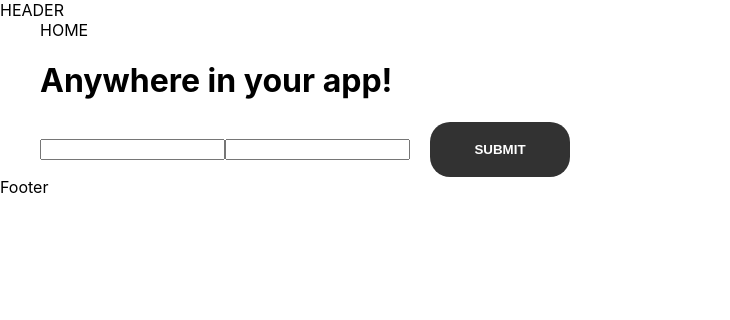
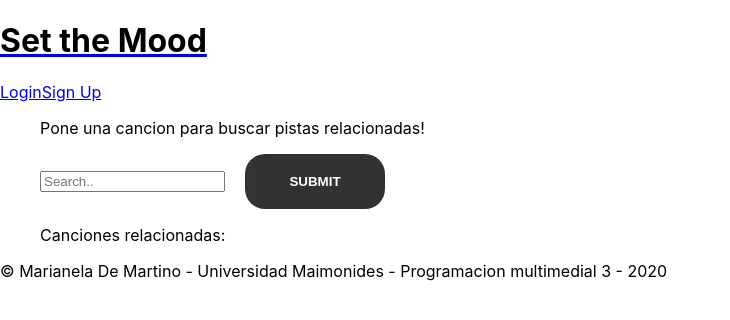
Before and after one commit to mdemartino26/sethemood, a Next.js app: page / in a window 1280 px wide. Shown: the top 320 px of the page, without its empty margins (0-730 px from the left). Built offline with nearby package versions, Linux system fonts and the light colour scheme; no server answers.

Commit message:
header, home, login, sign up

```diff
--- a/components/Footer/index.js
+++ b/components/Footer/index.js
@@ -1,11 +1,11 @@
-import { Foot } from './styled'
+
 
 
 const Footer = () => {
     return (
         <>
             <div>
-                Footer
+            © Marianela De Martino - Universidad Maimonides - Programacion multimedial 3 - 2020
             </div>
         </>
 
--- a/components/Footer/styled.js
+++ b/components/Footer/styled.js
@@ -10,4 +10,4 @@ const Foot = styled.div`
     text-align: center;
   `
 
-export { Foot };
+export default Foot ;
--- a/components/Form/index.js
+++ b/components/Form/index.js
@@ -3,7 +3,7 @@ import React from 'react';
 
  const Basic = () => (
    <div>
-     <h1>Anywhere in your app!</h1>
+     <h1>Sign Up</h1>
      <Formik
        initialValues={{ email: '', password: '' }}
        validate={values => {
--- a/components/Header/index.js
+++ b/components/Header/index.js
@@ -3,9 +3,15 @@ import Head from 'next/head'
 const Header = () => {
     return (
         <>
+            <div >
             <Head></Head>
             <div>
-                HEADER
+               <a href ="/" ><h1> Set the Mood </h1></a>
+            </div>
+            <div>
+              <a href="/login">Login</a>
+              <a href="/signup">Sign Up</a>
+            </div>
             </div>
         </>
 
--- a/containers/Home/index.js
+++ b/containers/Home/index.js
@@ -1,12 +1,26 @@
 import { Basic } from 'components'
+
 
 const Home = () => {
     return (
         <div>
-            HOME
-            <Basic />
+            <p>Pone una cancion para buscar pistas relacionadas!</p>
+            <div class="search-container">
+                <form action="/action_page.php">
+                    <input type="text" placeholder="Search.." name="search"></input>
+                    <button type="submit">Submit</button>
+                </form>
+
+            <p>
+                Canciones relacionadas:
+            </p>
+            </div>
+
+
         </div>
     )
 }
 
 export default Home
+
+//BASIC es el form
--- a/pages/login.js
+++ b/pages/login.js
@@ -1,7 +1,10 @@
+import LoginForm from "../components/LoginForm"
+
 const Login = () => {
  return (
      <div>
          Login
+         <LoginForm/>
      </div>
  )
 }
```
Also changed, not shown: pages/signup.js (+12 -0 lines).
